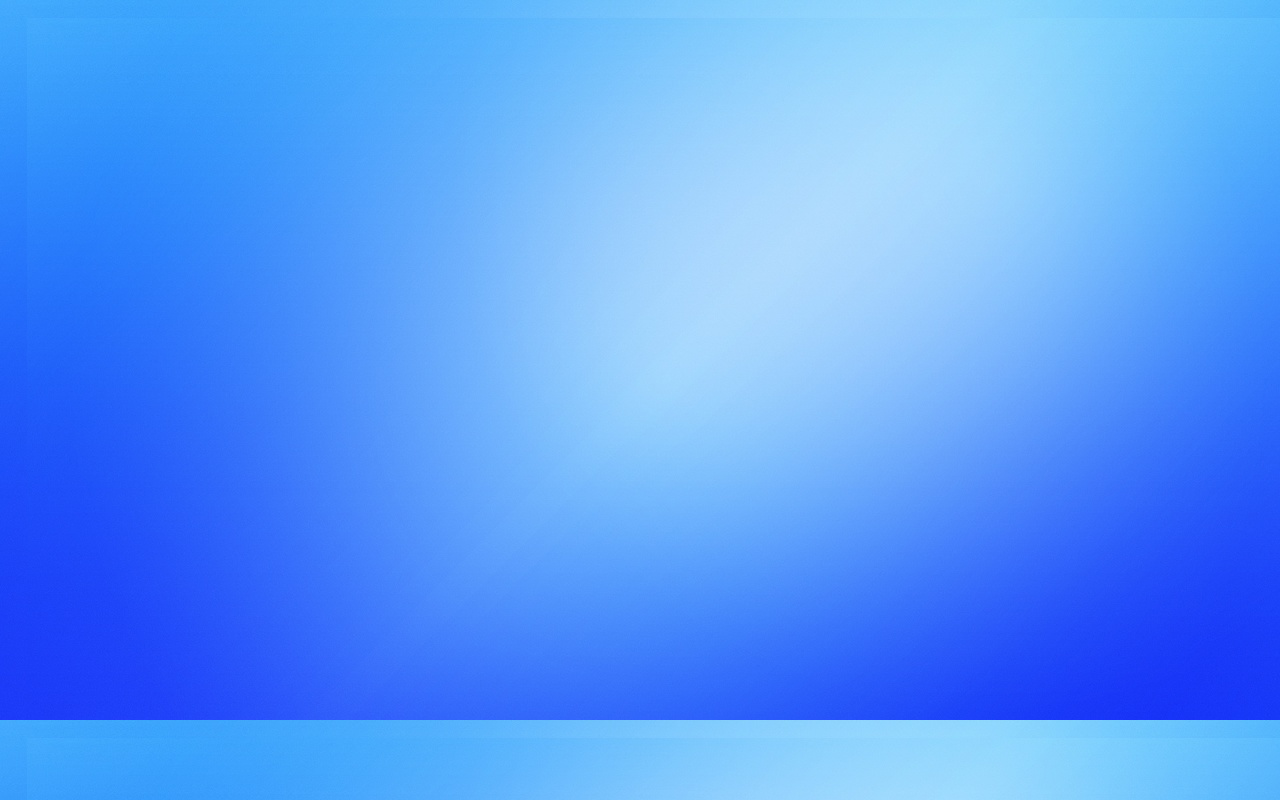
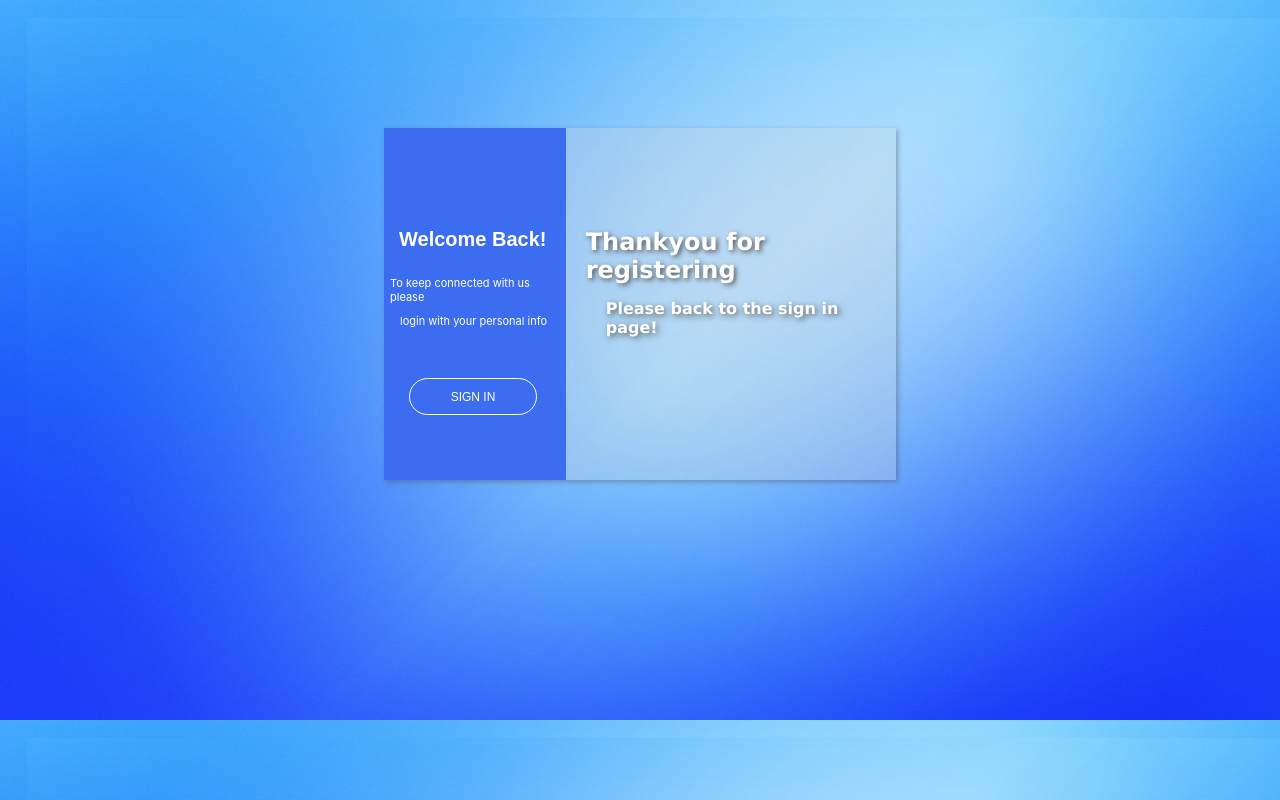
Before and after one commit to feryramadhan02/mini-project, a React (Create React App) app: page /thanks in a window 1280 px wide. Built offline with nearby package versions, Linux system fonts and the light colour scheme.

Commit message:
done-regis

```diff
--- a/src/assets/style/SignUp.scss
+++ b/src/assets/style/SignUp.scss
@@ -58,7 +58,7 @@ body {
         }
         .small-text {
             font-size: 12px;
-            margin: 0 80px 0 100px;
+            margin: 0 70px;
             color: #918f8f;
         }
         &__support{
@@ -83,6 +83,7 @@ form {
     margin: 10px 20px 10px 50px;
 }
 input[type=email],
+input[type=text],
 input[type=password] {
     width: 200px;
     height: 30px;
--- /dev/null
+++ b/src/assets/style/Thanks.scss
@@ -0,0 +1,53 @@
+@import './VarLogin.scss';
+
+* {
+    box-sizing: border-box;
+}
+body {
+    background-image: $background;
+    position: relative;
+    background-size: cover; //spy gbr ketika Zoomin-zoomout tdk terbagi
+}
+.container {
+    width: 100%;
+    margin: 0 auto;
+}
+.layout-formss {
+    margin: 8rem auto;
+    width: 40%;
+    height: 22rem;
+    display: flex;
+    background-color: #d8d6d642;
+    box-shadow: 2px 2px 5px $shadow;
+    &__text-wrapper{
+        width: 55%;
+        height: 22rem;
+        background-color: #3c6df1;
+        h3{
+            margin: 100px 15px 25px 15px;
+            font-size: 20px;
+            color: #ffffff;
+            font-family: Arial, sans-serif;
+        }
+        p {
+            font-size: 11px;
+            color: #ffffff;
+        }
+    }
+    &__thanks {
+        width: 100%;
+        h2{
+            color: #ffffff;
+            text-shadow: 2px 2px 5px #585858;
+            margin: 100px 20px 15px 20px;
+            font-family: Verdana, Geneva, Tahoma, sans-serif;
+        }
+       h3 {
+            font-size: 16px;
+            text-shadow: 2px 2px 6px #585858;
+            margin: 0 40px 15px 40px;
+            font-family: Verdana, Geneva, Tahoma, sans-serif;
+            color: #ffffff;
+       }
+    }
+}
--- a/src/components/ImageUpload.js
+++ b/src/components/ImageUpload.js
@@ -4,36 +4,47 @@ class ImageUpload extends React.Component {
     constructor(props) {
         super(props);
         this.state = {
-            file: [],
+            file: "",
             imagePreviewUrl: []
         };
         //this._handleImageChange = this._handleImageChange.bind(this);
         //this._handleSubmit = this._handleSubmit.bind(this);
     }
 
-    handleSubmit(e) {
-        e.preventDefault();
-        this.setState({ file: [...this.state.file] });
-        // TODO: do something with -> this.state.file
-    }
+    // handleSubmit(e) {
+    //     e.preventDefault();
+    //     this.setState({ file: [...this.state.file] });
+    //     // TODO: do something with -> this.state.file
+    // }
 
-    handleImageChange(e) {
-        e.preventDefault();
+    // handleImageChange(e) {
+    //     e.preventDefault();
 
-        let reader = new FileReader();
-        let file = e.target.files[0];
+    //     let reader = new FileReader();
+    //     let file = e.target.files[0];
 
-        this.setState({
-            file: file,
-            imagePreviewUrl: reader.result
-        });
+    //     this.setState({
+    //         file: file,
+    //         imagePreviewUrl: reader.result
+    //     });
 
 
-        reader.readAsDataURL(file)
+    //     reader.readAsDataURL(file)
+    // }
+    addTodo = async () => {
+        // update UI
+        this.setState({
+            file: [...this.state.file]
+        });
+    }
+    change = e => {
+        //langsung berganti di halaman itu juga
+        //e: event  target.value adalah sasaran nya pada value
+        this.setState({ title: e.target.value })
     }
 
     render() {
-        let { imagePreviewUrl } = this.state;
+        let { imagePreviewUrl } = this.state.file;
         let $imagePreview = null;
         if (imagePreviewUrl) {
             $imagePreview = (<img src={imagePreviewUrl} alt="" />);
@@ -41,9 +52,11 @@ class ImageUpload extends React.Component {
 
         return (
             <div>
-                <form onSubmit={this.handleSubmit}>
-                    <input type="file" onChange={this.handleImageChange} />
-                    <button type="submit" onClick={this.handleSubmit}>Upload Image</button>
+                <form onSubmit={this.addTodo}>
+                    {/* <input type="file" onChange={this.handleImageChange} /> */}
+                    <input type="file" value={this.state.file} onChange={this.change} />
+                    <button type="submit" onClick={this.addTodo}>add</button>
+                    {/* <button type="submit" onClick={this.handleSubmit}>Upload Image</button> */}
                 </form>
                 {$imagePreview}
             </div>
--- a/src/page/SignUp.js
+++ b/src/page/SignUp.js
@@ -14,15 +14,16 @@ class SignUp extends React.Component {
                             <p style={{ margin: " 0 6px" }}>To keep connected with us please</p>
                             <p style={{ margin: " 10px 16px" }}>login with your personal info</p>
                             <button><Link to="/">Sign in</Link></button>
-                            <button><Link to="/upload">c</Link></button>
                         </div>
                         <div className="layout-forms__content">
-                            {/* <div className="layout-forms__content__photo">
-                                <img
-                            </div> */}
-                            <p className="small-text">or use your email account</p>
-                            <form action="/">
-                                <input type="email" name="name" placeholder="Email" required="" />
+                            <div className="layout-forms__content__photo">
+                                {/* /*upload*/}
+
+                            </div>
+                            <p className="small-text">or use your email for registration</p>
+                            <form action="/thanks">
+                                <input type="text" name="name" placeholder="Username" required="" />
+                                <input type="email" name="email" placeholder="Email" required="" />
                                 <input type="password" placeholder="Password" />
                                 <input type="submit" value="Send" />
                             </form>
--- /dev/null
+++ b/src/page/Thanks.js
@@ -0,0 +1,27 @@
+import React, { Fragment } from 'react';
+import { Link } from "react-router-dom";
+import "../assets/style/Thanks.scss";
+
+class SignUp extends React.Component {
+    render() {
+        return (
+            <Fragment>
+                <div className="container">
+                    <div className="layout-formss">
+                        <div className="layout-formss__text-wrapper">
+                            <h3>Welcome Back!</h3>
+                            <p style={{ margin: " 0 6px" }}>To keep connected with us please</p>
+                            <p style={{ margin: " 10px 16px" }}>login with your personal info</p>
+                            <button><Link to="/">Sign in</Link></button>
+                        </div>
+                        <div className="layout-formss__thanks">
+                            <h2>Thankyou for registering</h2>
+                            <h3>Please back to the sign in page!</h3>
+                        </div>
+                    </div>
+                </div>
+            </Fragment>
+        )
+    }
+}
+export default SignUp;
--- a/src/router/Routers.js
+++ b/src/router/Routers.js
@@ -2,14 +2,14 @@ import React from "react";
 import { Route } from "react-router-dom";
 import Login from "../page/Login";
 import SignUp from "../page/SignUp";
-import ImageUpload from "../components/ImageUpload";
+import Thanks from "../page/Thanks";
 
 const Routers = () => {
     return (
         <div>
             <Route path="/" component={Login} exact />
             <Route path="/sign_up" component={SignUp} exact />
-            <Route path="/upload" component={ImageUpload} exact />
+            <Route path="/thanks" component={Thanks} exact />
         </div>
     )
 }
```
